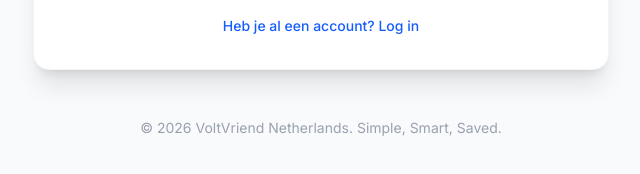
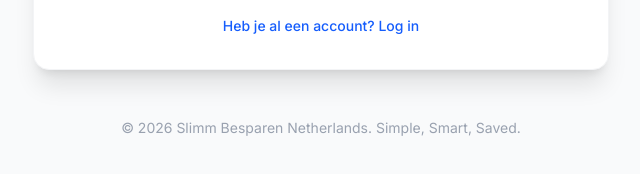
Before and after one commit to NathanB888/Slimm-V2.0, a React (Vite) app: page / in a window 1280 px wide. Shown: the part 692-866 px from the top of the page, without its empty margins (319-959 px from the left). Built offline with nearby package versions, Linux system fonts and the light colour scheme.

Commit message:
chore: rename VoltVriend to Slimm Besparen across all files
Co-Authored-By: Claude Sonnet 4.6 <noreply@anthropic.com>

```diff
--- a/components/Layout.tsx
+++ b/components/Layout.tsx
@@ -5,13 +5,13 @@ export const Layout: React.FC<{ children: React.ReactNode }> = ({ children }) =>
   return (
     <div className="min-h-screen bg-gray-50 flex flex-col items-center py-8 px-4">
       <header className="mb-8">
-        <img src="/logo.svg" alt="VoltVriend" className="h-10" />
+        <img src="/logo.svg" alt="Slimm Besparen" className="h-10" />
       </header>
       <main className="w-full max-w-xl">
         {children}
       </main>
       <footer className="mt-auto pt-12 pb-4 text-center text-gray-400 text-sm">
-        &copy; 2026 VoltVriend Netherlands. Simple, Smart, Saved.
+        &copy; 2026 Slimm Besparen Netherlands. Simple, Smart, Saved.
       </footer>
     </div>
   );
--- a/index.html
+++ b/index.html
@@ -3,7 +3,7 @@
 <head>
     <meta charset="UTF-8">
     <meta name="viewport" content="width=device-width, initial-scale=1.0">
-    <title>VoltVriend | Save on Dutch Energy</title>
+    <title>Slimm Besparen | Save on Dutch Energy</title>
     <link href="https://fonts.googleapis.com/css2?family=Inter:wght@400;500;600;700&display=swap" rel="stylesheet">
 </head>
 <body class="bg-gray-50 text-slate-900">
--- a/metadata.json
+++ b/metadata.json
@@ -1,6 +1,6 @@
 {
   "name": "Slimm - Smart Dutch Energy Savings",
-  "description": "VoltVriend helps young adults in the Netherlands save on electricity bills with zero effort. It estimates usage via AI and provides simple monthly switch-to-save alerts.",
+  "description": "Slimm Besparen helps young adults in the Netherlands save on electricity bills with zero effort. It estimates usage via AI and provides simple monthly switch-to-save alerts.",
   "requestFramePermissions": [
     "camera"
   ]
```
Also changed, not shown: 1 other file (tests, documents, lock files or other folders).
